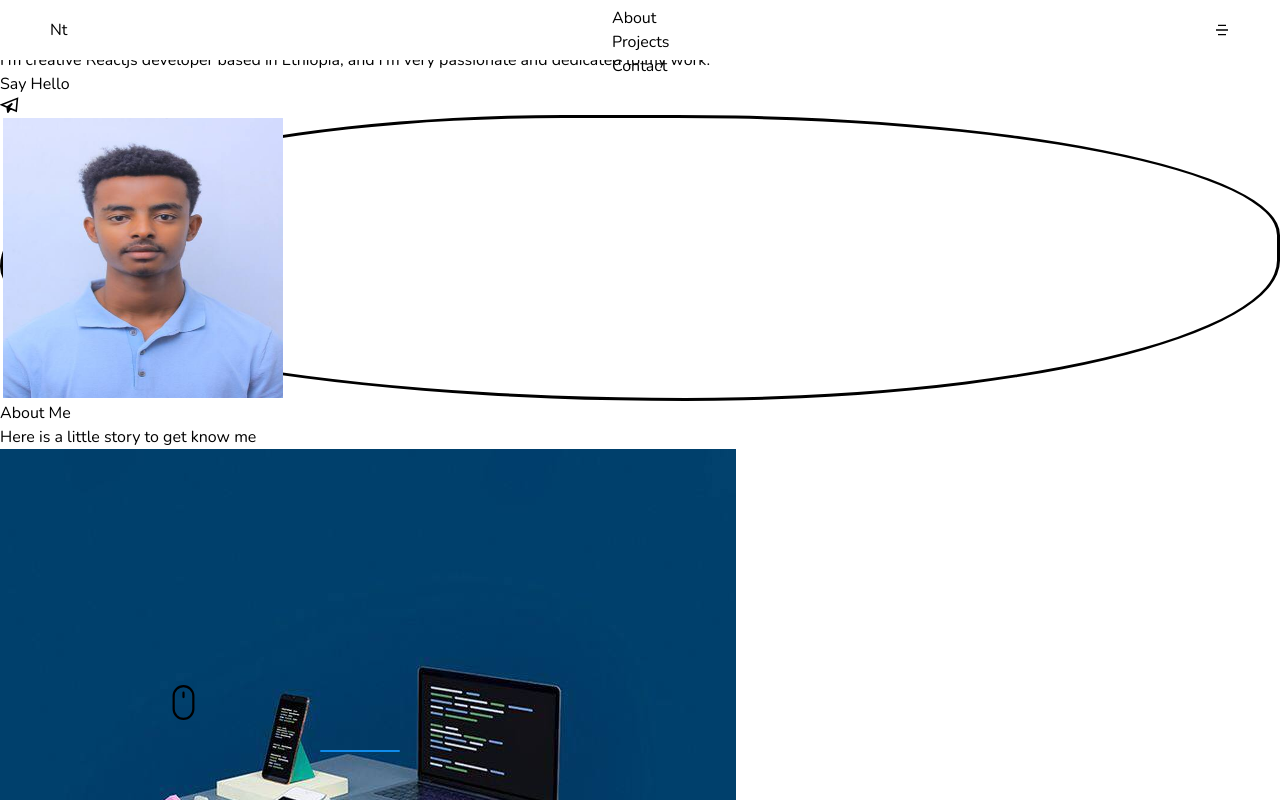
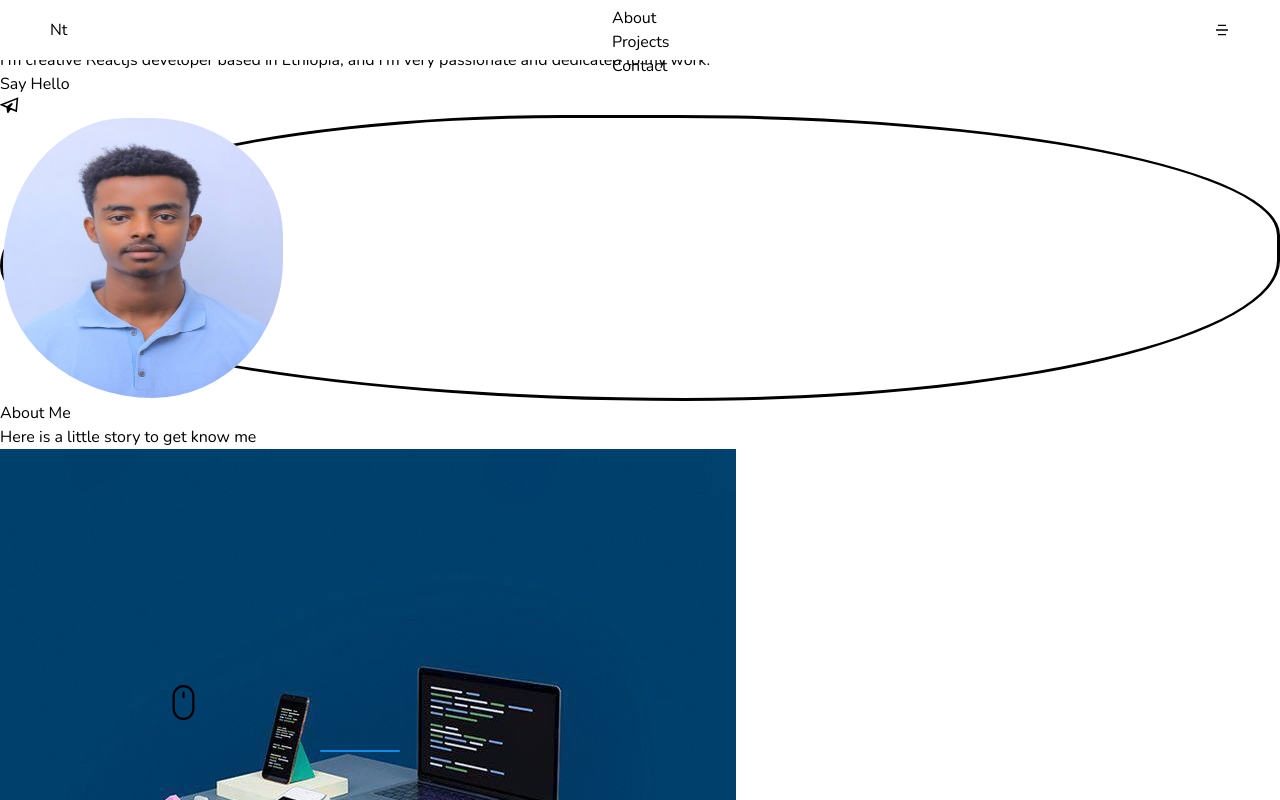
Before and after one commit to natnaelTy/Portfolio-website, a React (Vite) app: page / in a window 1280 px wide. Shown: the top 800 px of the page. Built offline with nearby package versions, Linux system fonts and the light colour scheme.

Commit message:
added something

```diff
--- a/src/components/home/style.css
+++ b/src/components/home/style.css
@@ -7,13 +7,14 @@
 .image{
     width: 280px;
     height: 280px;
-
+    animation: wave 8s ease-in-out infinite;
+    border-radius: 60% 40% 30% 70% / 60% 30% 70% 40%;
 }
 .image-container{
     border: 3px solid black;
-    border-radius: 60% 40% 30% 70% / 60% 30% 70% 40%;
     object-fit: cover;
     animation: wave 8s ease-in-out infinite;
+    border-radius: 60% 40% 30% 70% / 60% 30% 70% 40%;
 }
 @keyframes wave {
   0%{
```
